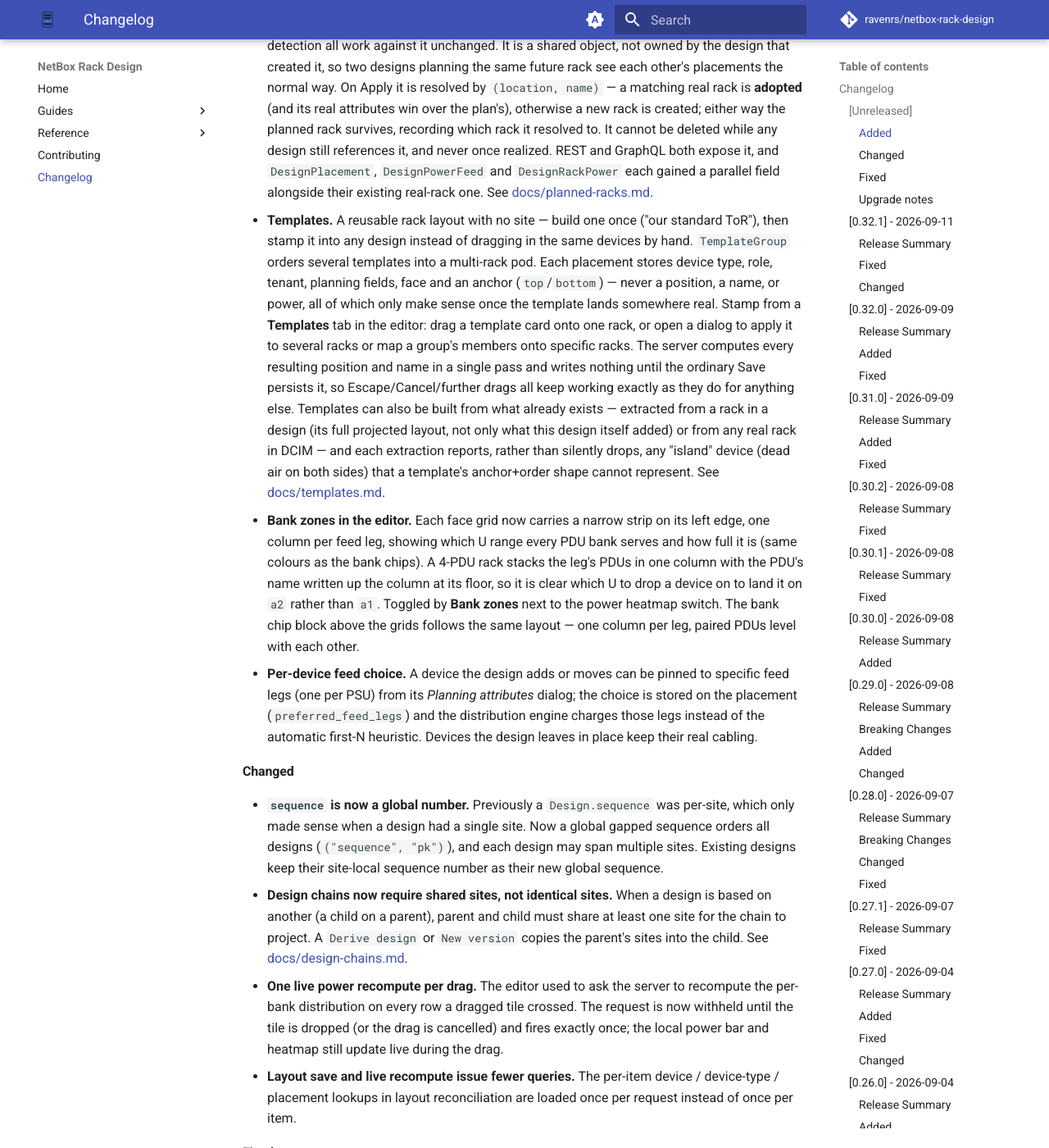
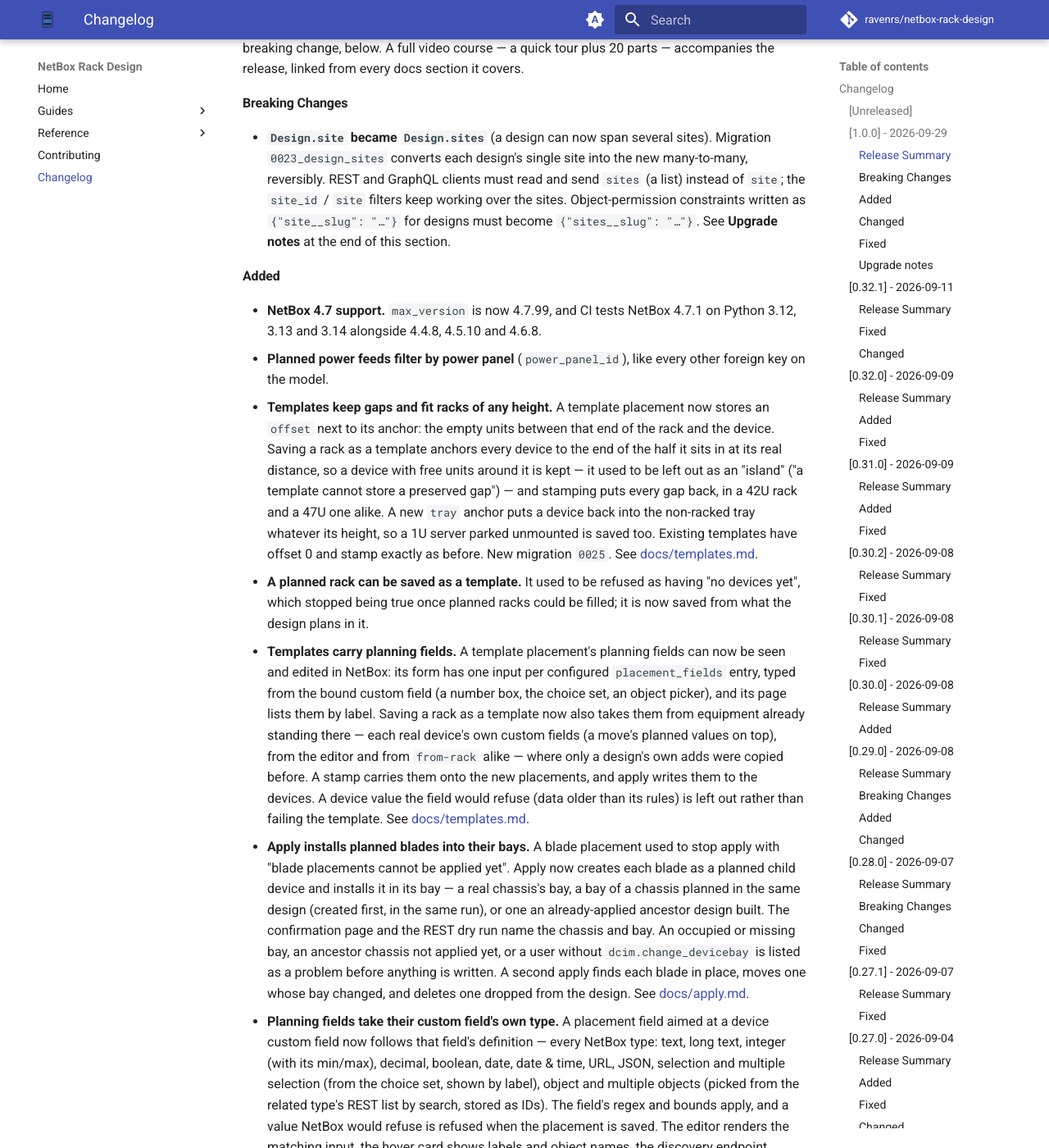
Before and after one commit to ravenrs/netbox-rack-design, an MkDocs documentation site: the page built from docs/changelog.md, in a window 1280 px wide and 1400 px high, scrolled down 664 px. Shown: the whole window at 82% size. Built offline with MkDocs 1.6.1 and Material for MkDocs 9.7.7, drawn with Linux system fonts in a browser that asks for light colours; comment, search, counter and statistics services are not loaded; some of the changed text lies outside the part shown.

Commit message:
Release v1.0.0
First stable release: version 1.0.0, Production/Stable classifier, NetBox 4.4.0-4.7.99 with 4.7.1 added to the CI matrix (Python 3.12/3.13/3.14), changelog and compatibility row, README course links.

```diff
--- a/CHANGELOG.md
+++ b/CHANGELOG.md
@@ -7,8 +7,96 @@
 
 ## [Unreleased]
 
-### Added
-
+## [1.0.0] - 2026-09-29
+
+### Release Summary
+
+The first stable release. NetBox Rack Design now covers the whole planning
+loop — draft rack changes on top of live data, see their space and power
+effect down to each breaker bank, chain plans across teams, and apply them to
+NetBox as planned devices, racks and power feeds — and 1.0.0 marks its models,
+REST and GraphQL APIs as stable. New since 0.32: designs that span several
+sites; planned racks with their own planned power, which Apply builds
+(rack, feeds and cabling); templates that fit racks of any height, carry PDUs,
+chassis with blades and planning fields, and group into pods; planning fields
+typed by the device custom field they target and written onto the device on
+Apply; blades applied into chassis bays; planned racks that can be hidden in
+the editor; and NetBox 4.7 support (tested on 4.4.8, 4.5.10, 4.6.8 and 4.7.1).
+One breaking change, below. A full video course — a quick tour plus 20 parts —
+accompanies the release, linked from every docs section it covers.
+
+### **Breaking Changes**
+
+- **`Design.site` became `Design.sites`** (a design can now span several
+  sites). Migration `0023_design_sites` converts each design's single site
+  into the new many-to-many, reversibly. REST and GraphQL clients must read
+  and send `sites` (a list) instead of `site`; the `site_id` / `site` filters
+  keep working over the sites. Object-permission constraints written as
+  `{"site__slug": "…"}` for designs must become `{"sites__slug": "…"}`. See
+  **Upgrade notes** at the end of this section.
+
+### Added
+- **NetBox 4.7 support.** `max_version` is now 4.7.99, and CI tests NetBox
+  4.7.1 on Python 3.12, 3.13 and 3.14 alongside 4.4.8, 4.5.10 and 4.6.8.
+- **Planned power feeds filter by power panel** (`power_panel_id`), like
+  every other foreign key on the model.
+- **Templates keep gaps and fit racks of any height.** A template placement now stores an `offset` next to its anchor: the empty units between that end of the rack and the device. Saving a rack as a template anchors every device to the end of the half it sits in at its real distance, so a device with free units around it is kept — it used to be left out as an "island" ("a template cannot store a preserved gap") — and stamping puts every gap back, in a 42U rack and a 47U one alike. A new `tray` anchor puts a device back into the non-racked tray whatever its height, so a 1U server parked unmounted is saved too. Existing templates have offset 0 and stamp exactly as before. New migration `0025`. See [docs/templates.md](docs/templates.md#anchors-offsets-and-order-no-absolute-positions).
+- **A planned rack can be saved as a template.** It used to be refused as having "no devices yet", which stopped being true once planned racks could be filled; it is now saved from what the design plans in it.
+- **Templates carry planning fields.** A template placement's planning fields can now be seen and edited in NetBox: its form has one input per configured `placement_fields` entry, typed from the bound custom field (a number box, the choice set, an object picker), and its page lists them by label. Saving a rack as a template now also takes them from equipment already standing there — each real device's own custom fields (a move's planned values on top), from the editor and from `from-rack` alike — where only a design's own adds were copied before. A stamp carries them onto the new placements, and apply writes them to the devices. A device value the field would refuse (data older than its rules) is left out rather than failing the template. See [docs/templates.md](docs/templates.md#planning-fields).
+- **Apply installs planned blades into their bays.** A blade placement used to
+  stop apply with "blade placements cannot be applied yet". Apply now creates
+  each blade as a planned child device and installs it in its bay — a real
+  chassis's bay, a bay of a chassis planned in the same design (created first,
+  in the same run), or one an already-applied ancestor design built. The
+  confirmation page and the REST dry run name the chassis and bay. An occupied
+  or missing bay, an ancestor chassis not applied yet, or a user without
+  `dcim.change_devicebay` is listed as a problem before anything is written. A
+  second apply finds each blade in place, moves one whose bay changed, and
+  deletes one dropped from the design. See [docs/apply.md](docs/apply.md#blades).
+- **Planning fields take their custom field's own type.** A placement field
+  aimed at a device custom field now follows that field's definition — every
+  NetBox type: text, long text, integer (with its min/max), decimal, boolean,
+  date, date & time, URL, JSON, selection and multiple selection (from the
+  choice set, shown by label), object and multiple objects (picked from the
+  related type's REST list by search, stored as IDs). The field's regex and
+  bounds apply, and a value NetBox would refuse is refused when the placement
+  is saved. The editor renders the matching input, the hover card shows labels
+  and object names, the discovery endpoint publishes `choice_labels`,
+  `multiple`, `min`/`max`, `api_url` and `object_type`, and a naming template
+  gets NetBox's own Python value (`{device.cf[site]}` is the site). Previously
+  only text, number and a hand-copied choice list existed, so an integer
+  accepted `2.5`, a boolean or multi-object could not be set at all, and an
+  object field meant typing an ID. See
+  [docs/planning-fields.md](docs/planning-fields.md#custom-field-types).
+- **Apply creates the planned power feeds.** A design's planned feeds used to
+  live only inside the design, so a rack built by apply had no supply in DCIM.
+  Apply now creates each one as a real power feed in *planned* status on its
+  rack and cables the PDUs bound to it. A planned feed records its power panel.
+  The copy paths fill it in from the source feed, and it can also be set by
+  hand. Without one, apply falls back to the site's only panel, or refuses
+  with a message naming the feed. Re-applying reuses the same feed and cable,
+  and also cables PDUs that an earlier apply created before their feed existed.
+  New migration `0024`. See [docs/apply.md](docs/apply.md).
+
+- **Create a whole row of planned racks at once.** The editor's **Create rack**
+  form accepts NetBox's range patterns in the name — `R[1-4]` creates R1–R4,
+  `R[a-c]` creates Ra–Rc — using core's own `expand_alphanumeric_pattern`, the
+  same syntax `Et1/[1-48]` goes through when adding interfaces. A collision
+  anywhere in the expansion creates nothing and names the offender. The form
+  also gained an optional **Copy feeds from** picker that seeds each new rack's
+  planned power supply from an existing rack's feeds, giving every rack its own
+  copy named for itself (`R1-A`/`R1-B`, `R2-A`/`R2-B`, …). See
+  [docs/planned-racks.md](docs/planned-racks.md).
+- **PDUs bind themselves to a feed.** Adding a PDU to a rack that already has
+  feeds no longer opens the bind dialog: the PDU takes the feed its name's leg
+  letter points at (`…-a1` → `R1-A`), or the first feed no other PDU in that
+  rack has claimed. Real feeds rank above the design's own planned feeds, which
+  rank above inherited ones. Stamping a template full of PDUs across a row of
+  racks is now zero clicks instead of two per rack; the ⚡ button names the feed
+  each PDU took and still reopens the picker for an override. The dialog opens
+  by itself only when nothing could be picked — a greenfield rack whose planned
+  feeds don't exist yet. See
+  [docs/power-distribution.md](docs/power-distribution.md#automatic-binding).
 - **Multi-site designs.** A design can now span multiple sites, allowing a
   single plan to coordinate racks across a campus or multiple halls. Every
   site-scoped rule ("rack must be in the design's site") now reads "in one of
@@ -48,9 +136,8 @@
   as they do for anything else. Templates can also be built from what
   already exists — extracted from a rack in a design (its full projected
   layout, not only what this design itself added) or from any real rack in
-  DCIM — and each extraction reports, rather than silently drops, any
-  "island" device (dead air on both sides) that a template's anchor+order
-  shape cannot represent. See [docs/templates.md](docs/templates.md).
+  DCIM — every device keeping its distance from its end of the rack, gaps
+  included. See [docs/templates.md](docs/templates.md).
 - **Bank zones in the editor.** Each face grid now carries a narrow strip on
   its left edge, one column per feed leg, showing which U range every PDU
   bank serves and how full it is (same colours as the bank chips). A 4-PDU
@@ -89,6 +176,106 @@
 
 ### Fixed
 
+- **The Placements list finds a placement by its device's name.** Quick
+  search only matched the proposed name, so a removal or a keep-name move —
+  which has no proposed name — could not be found by the device it acts on.
+  It now also matches the device's name, and a stale placement's remembered
+  device name.
+- **Older versions of the plan you stand on are no longer "peer conflicts".**
+  After re-basing a design onto version 3 of its parent, the editor listed
+  every unit versions 1 and 2 plan as a peer conflict — they are the same
+  plan, superseded, not a competing one. The peer check now leaves out the
+  version family of every ancestor, not only the design's own.
+- **Planned racks can be hidden.** The editor's Racks panel had an eye only
+  for real racks, so a row of planned racks stayed on screen whether you
+  worked on it or not. Planned racks now hide and show the same way (per
+  user, kept across reloads); the `hidden-design-racks` API takes
+  `planned_rack_id` and returns `hidden_planned_rack_ids`.
+- **A template group no longer hands out the same name twice.** Applying a
+  pod named each member on its own, so two members both took the next free
+  index (`ams1-switch-8` in two racks). Apply now previews the whole group
+  in one request — one naming pass over every member.
+- **A full-depth device's rear hatch no longer flies in from the top.** On
+  every editor load the hatch was created at the top of the rack and slid to
+  its row; it is now placed without the slide.
+
+- **Apply now writes planning fields onto the device.** Values set through
+  `placement_fields` were stored on the placement, shown on hover and used by
+  naming, but apply created the device without them — nothing reached DCIM.
+  Apply now writes each value to the custom field (or native attribute) its
+  `target` names, after the custom fields' defaults. A move's successor keeps
+  the real device's own custom fields with the design's values on top, and a
+  value changed after an apply is written back on the next one. The pre-apply
+  check validated a new device against no custom fields at all, so a required
+  device custom field refused apply even when the design set it; it now checks
+  the values the device will carry. A `cf.` target that does not exist, or a
+  native target that is not a device attribute, is listed as a problem. See
+  [docs/planning-fields.md](docs/planning-fields.md#on-apply).
+
+- **A device moved in the editor says where it came from.** Its hover card showed "Was" but no "From" line until the design was saved and reloaded (the ghost it left already said "To"). A move made in the current session now shows "From <site> · <rack> · U<n>", and it disappears again when the device is dragged back home.
+
+- **NetBox's global search no longer fails with a server error when a design or planned rack matches.** The search indexes named two properties (`sites_display`, `is_realized`) as display attributes, but NetBox requires real fields. A design's sites and a planned rack's realized rack now show in the results.
+
+- **A device deleted in the NetBox UI now leaves its planned move or removal listed as stale.** During a web request NetBox's own delete handling nulled the reference first. The plugin's handler then found nothing, and the placement silently went inert instead of appearing under Stale placements. Only deletes made from code were caught.
+
+- **An ancestor that now occupies your unit is reported, as the design-chains guide says.** When a later-approved ancestor (or a re-base) puts hardware where a design had already planned a device, both tiles used to be drawn on top of each other with no word. The design's own tile now keeps its unit and carries the amber conflict marker, and a `unit_occupied` row in the Design conflicts panel names the ancestor. It never blocks Save.
+
+- **Saving a derived design no longer copies the parent's moves into it.** An inherited move of a real device, left where the approved parent put it, was saved as the child's own move. Sibling designs then flagged each other in peer conflicts for the parent's move, and the tile was renamed with the child's title.
+- **The GraphQL type for a planned power feed exposes its `power_panel`** (it resolved to a bare type and broke the query).
+
+- **A frozen parent's refusals read correctly for one child design.** "Compute Phase 2 (v1) are based on this design" is now "is based on this design … lose its baseline"; the same holds when un-approving and when deleting it.
+
+- **Saving a derived design no longer turns its parent's tray PDUs into moves.** An ancestor's planned tray device (a 0U PDU) reached the child's editor with face "front" instead of the tray's blank face, so the editor took the untouched PDU for one moved out of "front" and saved a move placement for it in the child. That move had no feed, so the PDU lost its binding in the child and in every plan built on it, and a sibling design drew it at U1 over whatever sat there. Tray slots now always carry no face.
+- **Stamping a template places its blades for any user.** Before placing a chassis's blades, the editor read the chassis type's bay templates through the REST API as the current user. A user who may not view them, or who may only view some device types, got an empty answer, and every blade was dropped with "no such bay on the stamped chassis". The editor now filters blades only against a bay list it actually received. Anything else is left to the save, which validates each blade's bay against the chassis type on the server.
+- **A stamped chassis looks like a hand-placed one.** Its tile listed every stamped blade under the name ("slot1: … Blade"), which read as part of the device's name, and kept the template's source name in the attribute the rear-face shadow and hover card read — so the rear hatch showed the source rack's device name. The tile now shows only the stamped name everywhere, and its hover card lists the bays the way a saved chassis's does.
+- **A stamped rack's power bar counts what the stamp added.** Stamped tiles carried 0 W, so the bar read "0 W" under a stamped rack whose bank chips (computed on the server) were already full. The editor now looks up each stamped device type's draw the way the catalog does, adds a chassis's blades to it, and the bar and heatmap update at once.
+- **Save as template keeps the PDUs in the non-racked tray.** Saving a rack as a template (from the editor, or `from-rack` over the API) skipped every device without a U position, so a zero-U PDU was silently dropped ("saved (0 devices)" with the PDUs gone) — although stamping has always put 0U items back into the target rack's tray, where they bind themselves to its feeds. Both paths now save them.
+
+- **A planned rack's delete refusal reads correctly for one design.** It said "Q3 Expansion (v1) still plan across it".
+
+- **Two PSUs pinned to the same feed leg are refused in the Planning attributes dialog.** The server never accepted a duplicate leg, and the editor's live power recompute then dropped the device's draw without a word.
+
+- **A naming template can read a planning field on a fresh drop.** `{device.cf[responsible]}` now names the tile with the value the toolbar gave it; the preview used to leave the token empty.
+
+- **The Apply page names the removal status apply will really set.** It said
+  removals are "flagged for decommissioning" whatever `removal_status` was
+  configured to.
+- **A frozen parent can be replaced by its new version again.** The documented
+  hand-over (New version → re-base the children → old version to draft →
+  approve the new one) deadlocked: Re-base only offered approved designs, and
+  the old version cannot leave *approved* while it has children. Re-base (page
+  and API) now also accepts another version of the design's current parent,
+  whatever its status; the children show "ancestor not approved" until the new
+  version is approved.
+- **The Apply page says which racks and power feeds it will build.** It listed
+  devices only, so a design that creates a planned rack and its supply looked
+  like it created neither. It now has a *Racks* row (created as planned, or
+  which existing rack is adopted) and a *Power feeds* row (on which panel,
+  created or reused, PDUs cabled), and the message after Apply counts them.
+  The REST `apply` action's response (dry run and run) gains the same two
+  lists, `racks` and `feeds`.
+- **A move's rename suggestion no longer repeats an unsaved add's name in
+  template mode.** The *Set a new name* preview counted only saved placements,
+  so with three unsaved drops on screen `{n}` came out as `01` again. It now
+  counts the session's unsaved names too.
+- **A rack created by apply is *planned*, not *active*.** It came out with
+  NetBox's default status, which claims a cabinet that is not standing in the
+  hall yet. A rack apply *adopts* is real and keeps its status.
+- **Apply no longer fails with a 500 on data NetBox refuses to save.** An add
+  planned without a role, or a device whose custom field already held an
+  invalid value in DCIM, used to crash in the middle of the write. Apply now
+  lists both on the confirmation page, naming the device. The editor refuses a
+  drop while the Role dropdown is empty and highlights it. Anything NetBox
+  still refuses during the write rolls the whole run back and shows as a
+  problem.
+- **A move-out ghost says where the device went, even before you save.** The
+  hover card reads `data-moved-to`, which the server stamps only on a ghost it
+  rendered — so a ghost created by a drag in the current session carried no
+  data at all and showed no card whatsoever. It now takes the device's identity
+  and its live destination from the body tile wherever that tile currently
+  sits, in the same `<site> · <rack> · U<n>` shape a reloaded ghost shows, and
+  re-reads it on every refresh so moving the device a second time updates the
+  answer.
 - **A planned rack could be drawn on but never saved into.** Dropping a
   device into a rack the design had planned (**Create rack**) and pressing
   Save answered *"Rack does not exist."* and persisted nothing: the save
@@ -191,6 +378,9 @@
 
 ### Upgrade notes
 
+- **Migration `0026_hiddendesignrack_planned_rack`** lets a per-user hidden
+  rack row point at a planned rack (`rack` becomes nullable; exactly one of
+  `rack` / `planned_rack` is set). Existing rows are untouched.
 - **Migration `0023_design_sites`** converts the single `Design.site` FK into
   a many-to-many `Design.sites` relationship, backfilling each existing
   design with its single site. The migration is reversible.
--- a/netbox_rack_design/__init__.py
+++ b/netbox_rack_design/__init__.py
@@ -9,7 +9,7 @@
 
 __author__ = """Petr Voronov"""
 __email__ = "ravenrs@gmail.com"
-__version__ = "0.32.1"
+__version__ = "1.0.0"
 
 
 from netbox.plugins import PluginConfig
--- a/pyproject.toml
+++ b/pyproject.toml
@@ -7,7 +7,7 @@
 
 [project]
 name =  "netbox-rack-design"
-version = "0.32.1"
+version = "1.0.0"
 authors = [
     {name = "Petr Voronov", email = "ravenrs@gmail.com"},
 ]
@@ -18,7 +18,7 @@
 keywords = ["netbox", "netbox-plugin"]
 
 classifiers=[
-    'Development Status :: 4 - Beta',
+    'Development Status :: 5 - Production/Stable',
     'Framework :: Django',
     # The supported NetBox range spans three Django majors: 4.4.x and 4.5.x ship
     # Django 5.2, 4.6.x ships Django 6.0.
```
Also changed, not shown: COMPATIBILITY.md (+1 -0 lines), README.md (+24 -24 lines), 1 other file.
